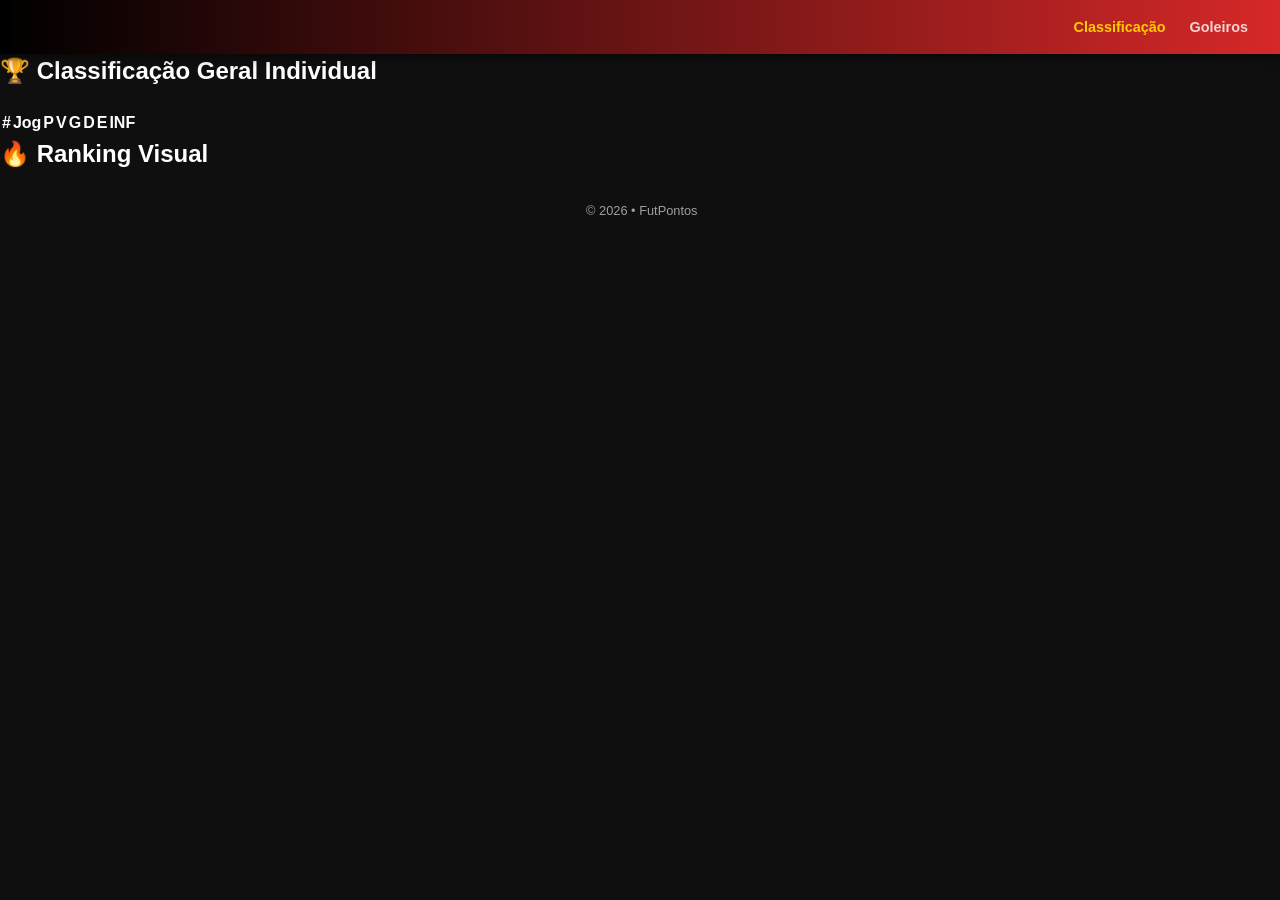
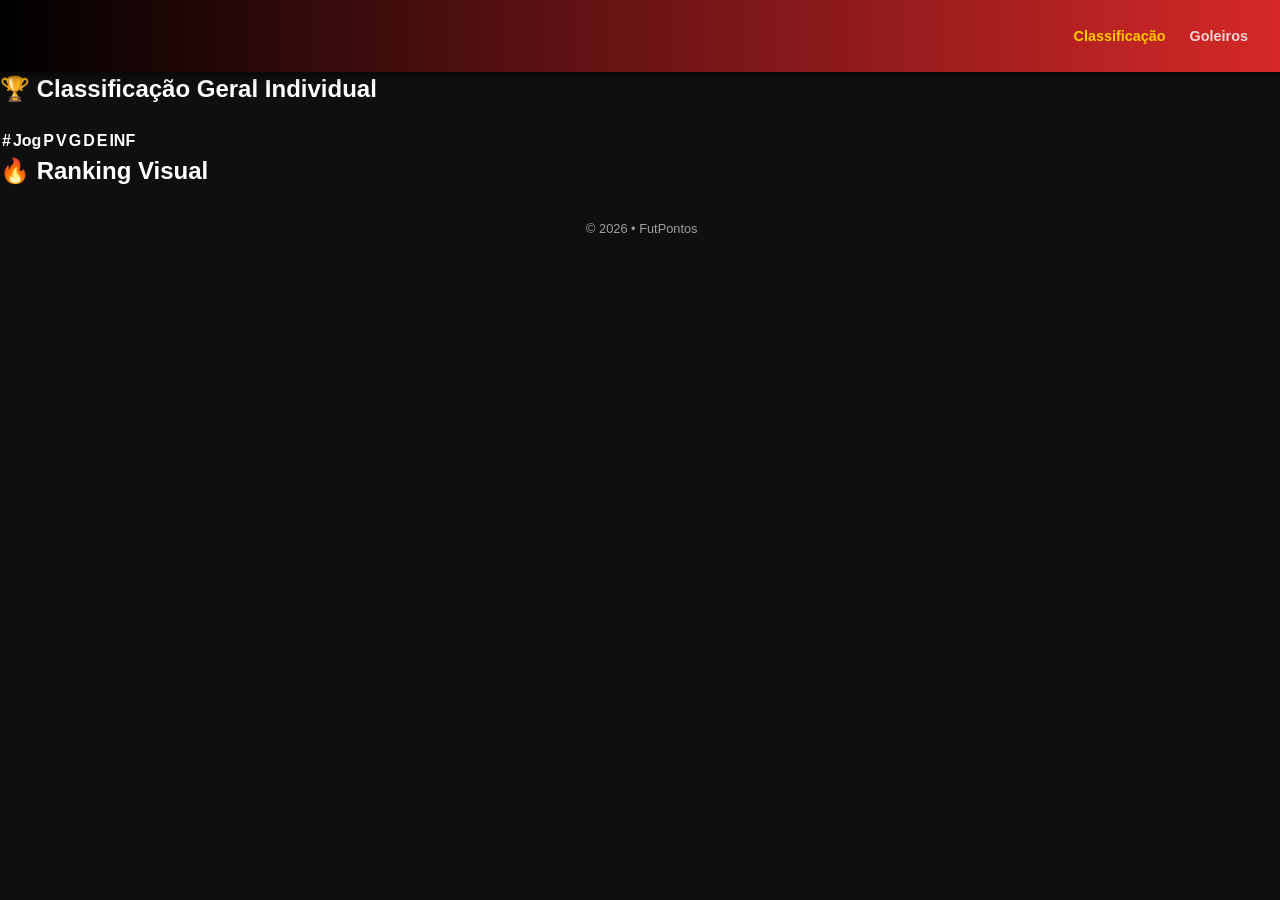

fix: padronização completa de headers, banners PWA, links e imagens em todas as páginas

--- a/common-nav.css
+++ b/common-nav.css
@@ -55,6 +55,20 @@ body {
   padding: 0.5rem;
 }
 
+.brand {
+  display: flex;
+  align-items: center;
+  justify-content: center;
+  height: auto;
+}
+
+.brand-logo {
+  height: 40px;
+  width: auto;
+  max-width: 100%;
+  object-fit: contain;
+}
+
 .brand h1 {
   font-size: 1.5rem;
   color: var(--highlight-color);
@@ -197,6 +211,14 @@ body {
 
 /* ── RESPONSIVE MOBILE ──────────────── */
 @media (max-width: 768px) {
+  .app-header {
+    padding: 1rem;
+  }
+
+  .brand-logo {
+    height: 35px;
+  }
+
   .menu-toggle {
     display: block;
   }
@@ -227,9 +249,43 @@ body {
     flex-direction: column;
     align-items: stretch;
     text-align: center;
+    padding: 0.65rem 1rem;
   }
 
   .install-banner-actions {
     justify-content: center;
+    gap: 0.4rem;
+  }
+
+  .install-btn {
+    flex: 1;
+    min-width: 100px;
+  }
+}
+
+@media (max-width: 480px) {
+  .app-header {
+    padding: 0.75rem;
+  }
+
+  .brand-logo {
+    height: 30px;
+  }
+
+  .install-banner {
+    padding: 0.5rem 0.75rem;
+  }
+
+  .install-banner-text strong {
+    font-size: 0.8rem;
+  }
+
+  .install-banner-text p {
+    font-size: 0.65rem;
+  }
+
+  .install-btn {
+    font-size: 0.75rem;
+    padding: 0.3rem 0.7rem;
   }
 }
